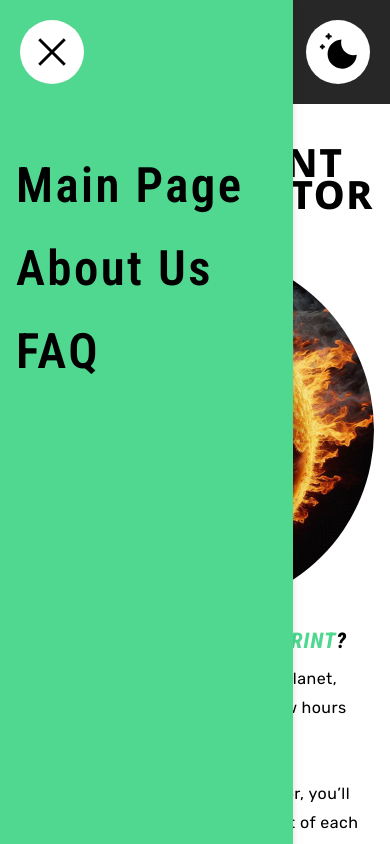
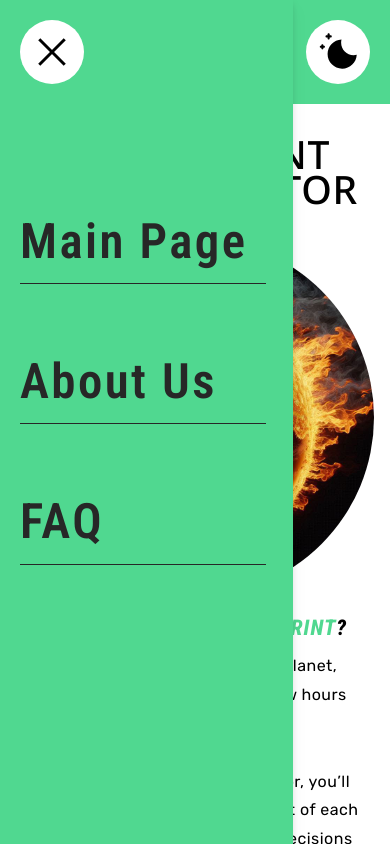
Before and after one commit to Matteonegridev/GreenPrints, a React (Vite) app: page / in a window 390 px wide. Both pictures are taken after a click on the button 52 px from the left and 52 px from the top of the page. Shown: the top 844 px of the page. Built offline with nearby package versions, Linux system fonts and the light colour scheme.

Commit message:
main mobile done

```diff
--- a/css/output.css
+++ b/css/output.css
@@ -1,4 +1,4 @@
-@import url("https://fonts.googleapis.com/css2?family=Noto+Sans:ital,wght@0,100..900;1,100..900&family=Roboto+Condensed:ital,wght@0,100..900;1,100..900&family=Rubik:ital,wght@0,300..900;1,300..900&display=swap");
+@import url("https://fonts.googleapis.com/css2?family=Noto+Sans:ital,wght@0,100..900;1,100..900&family=PT+Sans+Narrow:wght@400;700&family=Roboto+Condensed:ital,wght@0,100..900;1,100..900&family=Rubik:ital,wght@0,300..900;1,300..900&display=swap");
 
 *, ::before, ::after{
   --tw-border-spacing-x: 0;
@@ -624,12 +624,8 @@ video {
   width: 2.25rem;
 }
 
-.w-\[38ch\]{
-  width: 38ch;
-}
-
-.flex-grow{
-  flex-grow: 1;
+.w-\[10ch\]{
+  width: 10ch;
 }
 
 .cursor-pointer{
@@ -664,16 +660,8 @@ video {
   justify-content: space-around;
 }
 
-.gap-8{
-  gap: 2rem;
-}
-
-.gap-2{
-  gap: 0.5rem;
-}
-
-.gap-4{
-  gap: 1rem;
+.gap-12{
+  gap: 3rem;
 }
 
 .gap-3{
@@ -688,12 +676,16 @@ video {
   border-radius: 9999px;
 }
 
-.rounded-md{
-  border-radius: 0.375rem;
+.rounded-sm{
+  border-radius: 0.125rem;
 }
 
 .border{
   border-width: 1px;
+}
+
+.border-b{
+  border-bottom-width: 1px;
 }
 
 .border-black{
@@ -701,14 +693,14 @@ video {
   border-color: rgb(0 0 0 / var(--tw-border-opacity));
 }
 
+.border-dark{
+  --tw-border-opacity: 1;
+  border-color: rgb(39 39 39 / var(--tw-border-opacity));
+}
+
 .bg-black{
   --tw-bg-opacity: 1;
   background-color: rgb(0 0 0 / var(--tw-bg-opacity));
-}
-
-.bg-dark{
-  --tw-bg-opacity: 1;
-  background-color: rgb(39 39 39 / var(--tw-bg-opacity));
 }
 
 .bg-primary{
@@ -729,18 +721,14 @@ video {
   padding: 1.25rem;
 }
 
-.p-1{
-  padding: 0.25rem;
-}
-
 .px-1{
   padding-left: 0.25rem;
   padding-right: 0.25rem;
 }
 
-.px-4{
-  padding-left: 1rem;
-  padding-right: 1rem;
+.px-5{
+  padding-left: 1.25rem;
+  padding-right: 1.25rem;
 }
 
 .py-2{
@@ -748,13 +736,17 @@ video {
   padding-bottom: 0.5rem;
 }
 
-.py-40{
-  padding-top: 10rem;
-  padding-bottom: 10rem;
+.py-48{
+  padding-top: 12rem;
+  padding-bottom: 12rem;
 }
 
 .pb-2{
   padding-bottom: 0.5rem;
+}
+
+.pb-4{
+  padding-bottom: 1rem;
 }
 
 .pb-8{
@@ -781,6 +773,10 @@ video {
   padding-top: 0.5rem;
 }
 
+.pt-6{
+  padding-top: 1.5rem;
+}
+
 .pt-8{
   padding-top: 2rem;
 }
@@ -801,6 +797,10 @@ video {
   font-family: Roboto Condensed;
 }
 
+.font-serif{
+  font-family: ui-serif, Georgia, Cambria, "Times New Roman", Times, serif;
+}
+
 .text-2xl{
   font-size: 1.563rem;
   line-height: 2rem;
@@ -809,8 +809,8 @@ video {
 
 .text-4xl{
   font-size: 2.441rem;
-  line-height: 2rem;
-  letter-spacing: 0.04em;
+  line-height: 2.2rem;
+  letter-spacing: 0.02em;
 }
 
 .text-5xl{
@@ -835,22 +835,20 @@ video {
   letter-spacing: 0.05em;
 }
 
-.text-3xl{
-  font-size: 1.953rem;
-  line-height: 2rem;
-  letter-spacing: 0.04em;
-}
-
-.font-bold{
-  font-weight: 700;
-}
-
 .font-extrabold{
   font-weight: 800;
 }
 
+.font-medium{
+  font-weight: 500;
+}
+
 .font-semibold{
   font-weight: 600;
+}
+
+.font-normal{
+  font-weight: 400;
 }
 
 .uppercase{
@@ -859,6 +857,11 @@ video {
 
 .italic{
   font-style: italic;
+}
+
+.text-dark{
+  --tw-text-opacity: 1;
+  color: rgb(39 39 39 / var(--tw-text-opacity));
 }
 
 .text-primary{
@@ -904,6 +907,24 @@ video {
   transition-duration: 150ms;
 }
 
+.transition-transform{
+  transition-property: transform;
+  transition-timing-function: cubic-bezier(0.4, 0, 0.2, 1);
+  transition-duration: 150ms;
+}
+
+.duration-100{
+  transition-duration: 100ms;
+}
+
+.duration-\[350ms\]{
+  transition-duration: 350ms;
+}
+
+.ease-in{
+  transition-timing-function: cubic-bezier(0.4, 0, 1, 1);
+}
+
 .ease-linear{
   transition-timing-function: linear;
 }
@@ -912,7 +933,18 @@ video {
   clip-path: circle(50% at 50% 50%);
 }
 
+.active\:scale-\[0\.97\]:active{
+  --tw-scale-x: 0.97;
+  --tw-scale-y: 0.97;
+  transform: translate(var(--tw-translate-x), var(--tw-translate-y)) rotate(var(--tw-rotate)) skewX(var(--tw-skew-x)) skewY(var(--tw-skew-y)) scaleX(var(--tw-scale-x)) scaleY(var(--tw-scale-y));
+}
+
 .dark\:bg-dark:where(.dark, .dark *){
   --tw-bg-opacity: 1;
   background-color: rgb(39 39 39 / var(--tw-bg-opacity));
 }
+
+.dark\:text-white:where(.dark, .dark *){
+  --tw-text-opacity: 1;
+  color: rgb(255 255 255 / var(--tw-text-opacity));
+}
--- a/index.html
+++ b/index.html
@@ -7,7 +7,7 @@
     <meta name="viewport" content="width=device-width, initial-scale=1.0" />
     <title>GreenPrints</title>
   </head>
-  <body class="dark:bg-dark transition-all 500ms ease-linear">
+  <body class="dark:bg-dark transition-all duration-[350ms] ease-linear">
     <div id="root"></div>
     <script type="module" src="/src/main.tsx"></script>
   </body>
--- a/src/Components/Navbar.tsx
+++ b/src/Components/Navbar.tsx
@@ -62,7 +62,7 @@ function Navbar() {
   return (
     <>
       {isMobile ? (
-        <header className="p-5 bg-dark flex justify-between items-center">
+        <header className="p-5 bg-primary flex justify-between items-center">
           <ToggleMenu
             onToggle={() => toggleActive()}
             animate={active ? "open" : "closed"}
@@ -76,13 +76,13 @@ function Navbar() {
             <motion.ul
               variants={variantsUl}
               animate={active ? "open" : "closed"}
-              className=" flex flex-col gap-8 py-40 px-4"
+              className=" flex flex-col gap-12 py-48 px-5"
             >
               {menuItems.map((links, i) => (
                 <motion.li
                   key={i}
                   variants={variantsLi}
-                  className="text-5xl font-semibold font-subHeadings "
+                  className="w-[10ch] text-dark border-b border-dark text-5xl font-semibold font-subHeadings pt-6 pb-4"
                 >
                   <Link onClick={handleClick} to={links.href} key={i}>
                     {links.title}
--- a/src/Components/Routes/MainPage.tsx
+++ b/src/Components/Routes/MainPage.tsx
@@ -1,18 +1,35 @@
-import { Link } from "react-router-dom";
 import MainPageImage from "../../Utils/MainPageImage";
 import Logo from "../../Utils/Logo";
+import ButtonMain from "../../Utils/ButtonMain";
+import { motion } from "framer-motion";
+
+const variantsDiv = {
+  entry: {
+    opacity: [0, 0, 0, 1],
+    x: ["-100%", "0%"],
+    delay: 1.2,
+    transition: {
+      duration: 1,
+      ease: "easeInOut",
+    },
+  },
+};
 
 function MainPage() {
   return (
-    <div className="pt-8 pr-4 pl-4 h-[100dvh]">
-      <div className="flex gap-3 items-center p-1 justify-center ">
-        <div className="">
-          <Logo stroke="#50D890" height="75px" width="75px" strokeWidth="3" />
+    <div className="pt-8 pr-4 pl-4 h-[100dvh] dark:text-white">
+      <motion.div
+        variants={variantsDiv}
+        animate="entry"
+        className="flex gap-3 items-center justify-center pl-2"
+      >
+        <div>
+          <Logo stroke="#50D890" height="70px" width="70px" strokeWidth="3" />
         </div>
-        <h1 className="font-headings font-extrabold uppercase  text-4xl ">
+        <h1 className="font-headings font-medium uppercase text-4xl ">
           Footprint calculator
         </h1>
-      </div>
+      </motion.div>
       <div className="pt-8 pb-8 ">
         <MainPageImage />
         <h1 className="font-subHeadings font-extrabold uppercase italic text-xl pr-2 pl-2 ">
@@ -28,14 +45,7 @@ function MainPage() {
           <strong className="text-primary">protect</strong> our planet.
         </p>
       </div>
-      <div className="pb-2">
-        <Link
-          className="block rounded-md py-2 text-center text-white bg-primary text-xl font-headings uppercase font-bold"
-          to={"calculator"}
-        >
-          Calculate!
-        </Link>
-      </div>
+      <ButtonMain navigate="calculator" />
     </div>
   );
 }
--- /dev/null
+++ b/src/Utils/ButtonMain.tsx
@@ -0,0 +1,20 @@
+import { Link } from "react-router-dom";
+
+type ButtonProps = {
+  navigate: string;
+};
+
+function ButtonMain({ navigate }: ButtonProps) {
+  return (
+    <div className="pb-2">
+      <Link
+        className="block rounded-sm py-2 text-center text-white bg-primary text-xl font-headings uppercase font-medium active:scale-[0.97] transition-transform duration-100 ease-in"
+        to={navigate}
+      >
+        Calculate!
+      </Link>
+    </div>
+  );
+}
+
+export default ButtonMain;
--- a/src/Utils/Logo.tsx
+++ b/src/Utils/Logo.tsx
@@ -9,8 +9,9 @@ function Logo({ stroke, width, height, strokeWidth }: LogoProp) {
   return (
     <svg
       xmlns="http://www.w3.org/2000/svg"
-      viewBox="0 0 116.41 85.42"
-      fill="#fff"
+      viewBox="-11 0 130 85.42"
+      fill="#044B94"
+      fillOpacity="0"
       stroke={stroke}
       strokeWidth={strokeWidth}
       strokeMiterlimit="10"
--- a/src/Utils/ToggleDark.tsx
+++ b/src/Utils/ToggleDark.tsx
@@ -17,7 +17,7 @@ const sun = {
     },
   },
   exit: {
-    x: "100%",
+    x: "50%",
     opacity: 0,
     transition: {
       duration: 0.5,
@@ -37,7 +37,7 @@ const moon = {
     },
   },
   exit: {
-    x: "-100%",
+    x: "-50%",
     opacity: 0,
     transition: {
       duration: 0.5,
@@ -51,11 +51,8 @@ function ToggleDark() {
 
   useEffect(() => {
     const root = window.document.documentElement;
-    if (isDark) {
-      root.classList.add("dark");
-    } else {
-      root.classList.remove("dark");
-    }
+    if (isDark) return root.classList.add("dark");
+    else return root.classList.remove("dark");
   }, [isDark]);
 
   useEffect(() => {
@@ -65,6 +62,7 @@ function ToggleDark() {
   const toggleDark = () => {
     setIsDark(!isDark);
   };
+
   return (
     <>
       <button
--- a/src/index.css
+++ b/src/index.css
@@ -1,4 +1,4 @@
-@import url("https://fonts.googleapis.com/css2?family=Noto+Sans:ital,wght@0,100..900;1,100..900&family=Roboto+Condensed:ital,wght@0,100..900;1,100..900&family=Rubik:ital,wght@0,300..900;1,300..900&display=swap");
+@import url("https://fonts.googleapis.com/css2?family=Noto+Sans:ital,wght@0,100..900;1,100..900&family=PT+Sans+Narrow:wght@400;700&family=Roboto+Condensed:ital,wght@0,100..900;1,100..900&family=Rubik:ital,wght@0,300..900;1,300..900&display=swap");
 
 @tailwind base;
 @tailwind components;
```
Also changed, not shown: tailwind.config.js (+5 -4 lines).
